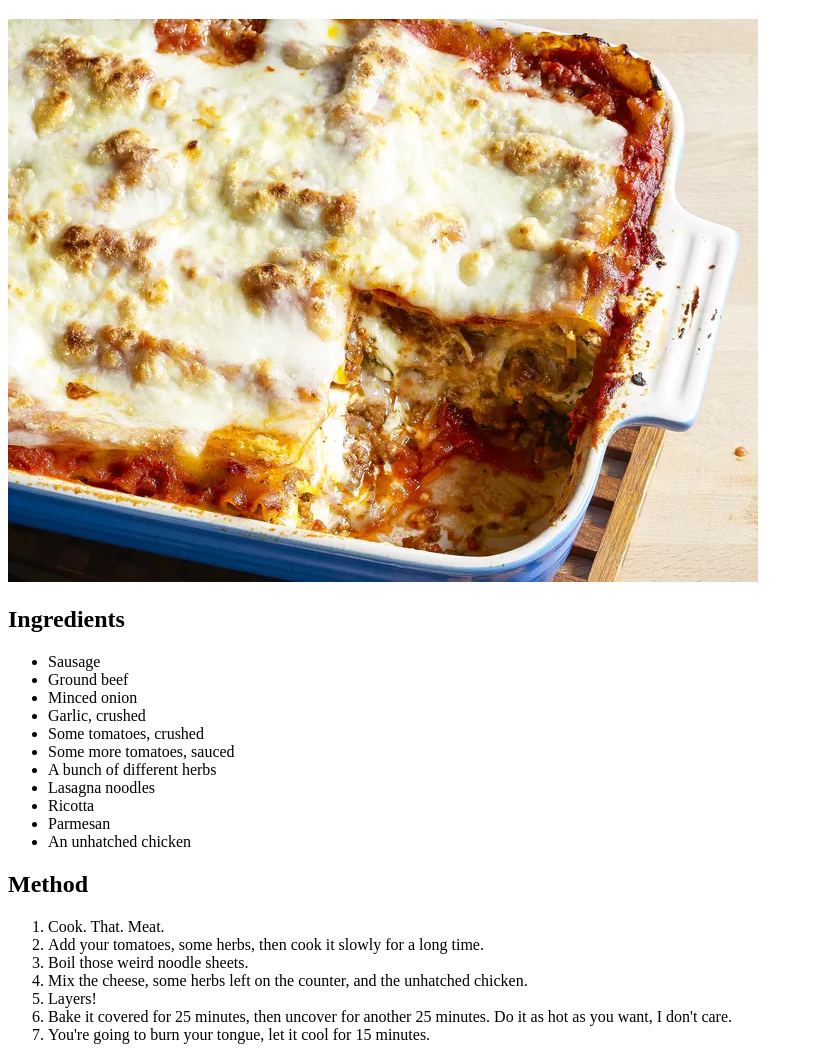
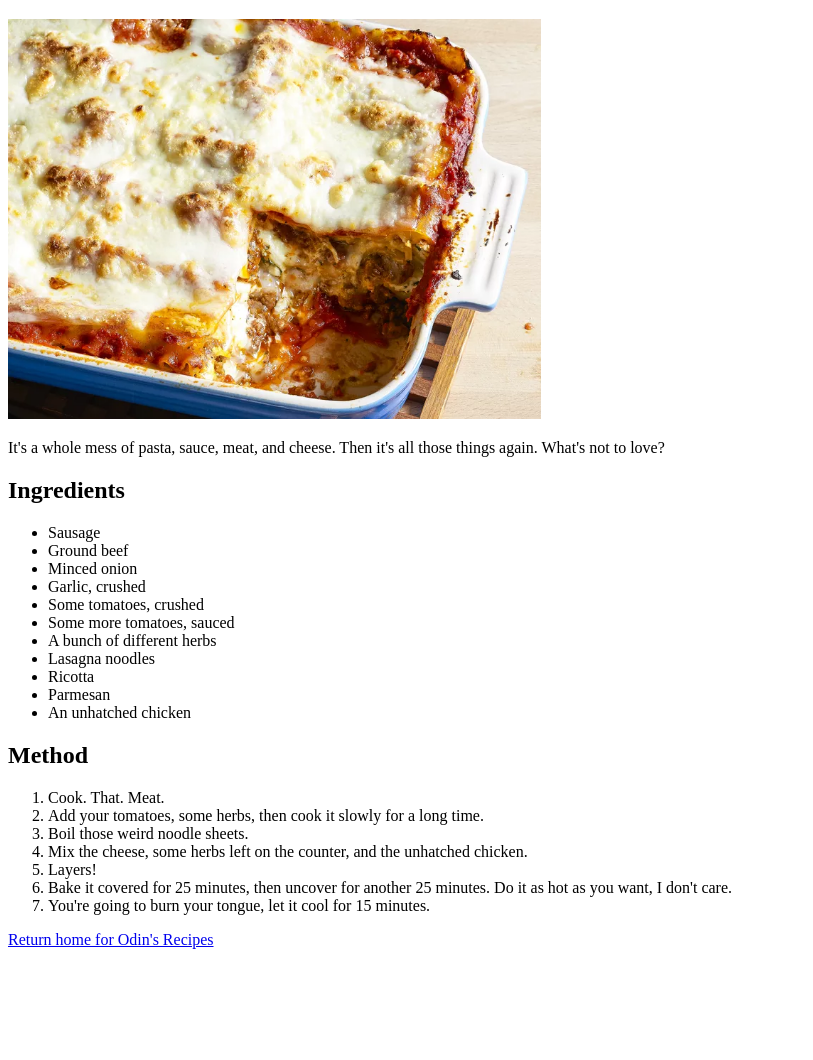
Before and after one commit to jshuhler/odin-recipes, a plain HTML site: page recipes/lasagna.html in a window 1280 px wide. Shown: the part 61-1121 px from the top of the page, without its empty margins (0-813 px from the left). After the commit the page ends 1018 px from the top, so only its background shows below. Drawn offline with Linux system fonts and the light colour scheme.

Commit message:
Add text for lasagna and return home link on recipe page

```diff
--- a/recipes/lasagna.html
+++ b/recipes/lasagna.html
@@ -7,7 +7,8 @@
 </head>
 <body>
     <h1>Lasagna</h1>
-    <img src="../img/lasagna.webp" alt="A picture of lasagna. It's sexy.">
+    <img src="../img/lasagna.webp" alt="A picture of lasagna. It's sexy." height="400">
+    <p>It's a whole mess of pasta, sauce, meat, and cheese. Then it's all those things again. What's not to love?</p>
     <h2>Ingredients</h2>
     <ul>
         <li>Sausage</li>
@@ -32,5 +33,7 @@
         <li>Bake it covered for 25 minutes, then uncover for another 25 minutes. Do it as hot as you want, I don't care.</li>
         <li>You're going to burn your tongue, let it cool for 15 minutes.</li>
     </ol>
+<p></p>
+<a href="../index.html">Return home for Odin's Recipes</a>
 </body>
 </html>
```
Also changed, not shown: index.html (+1 -1 lines).
